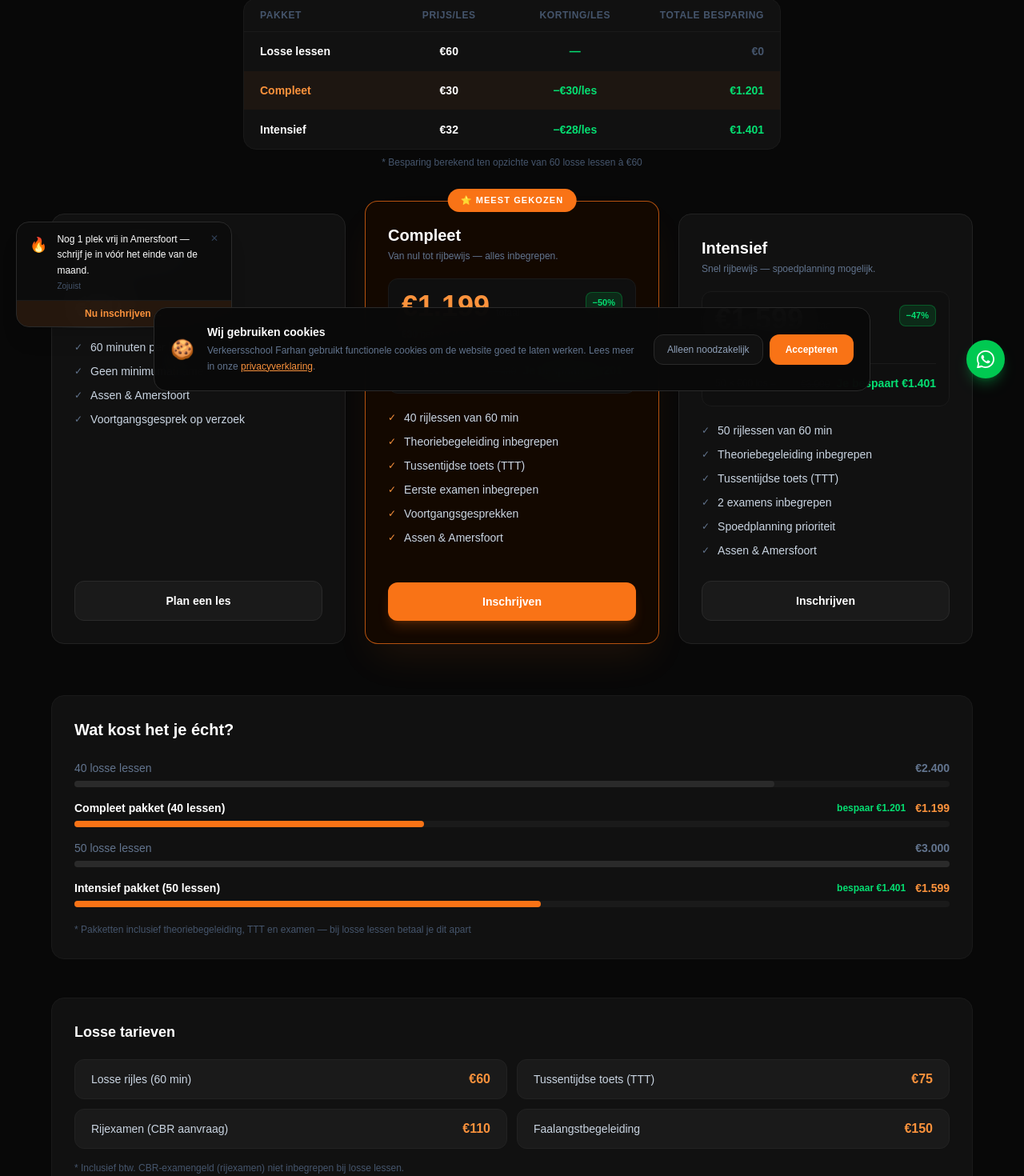
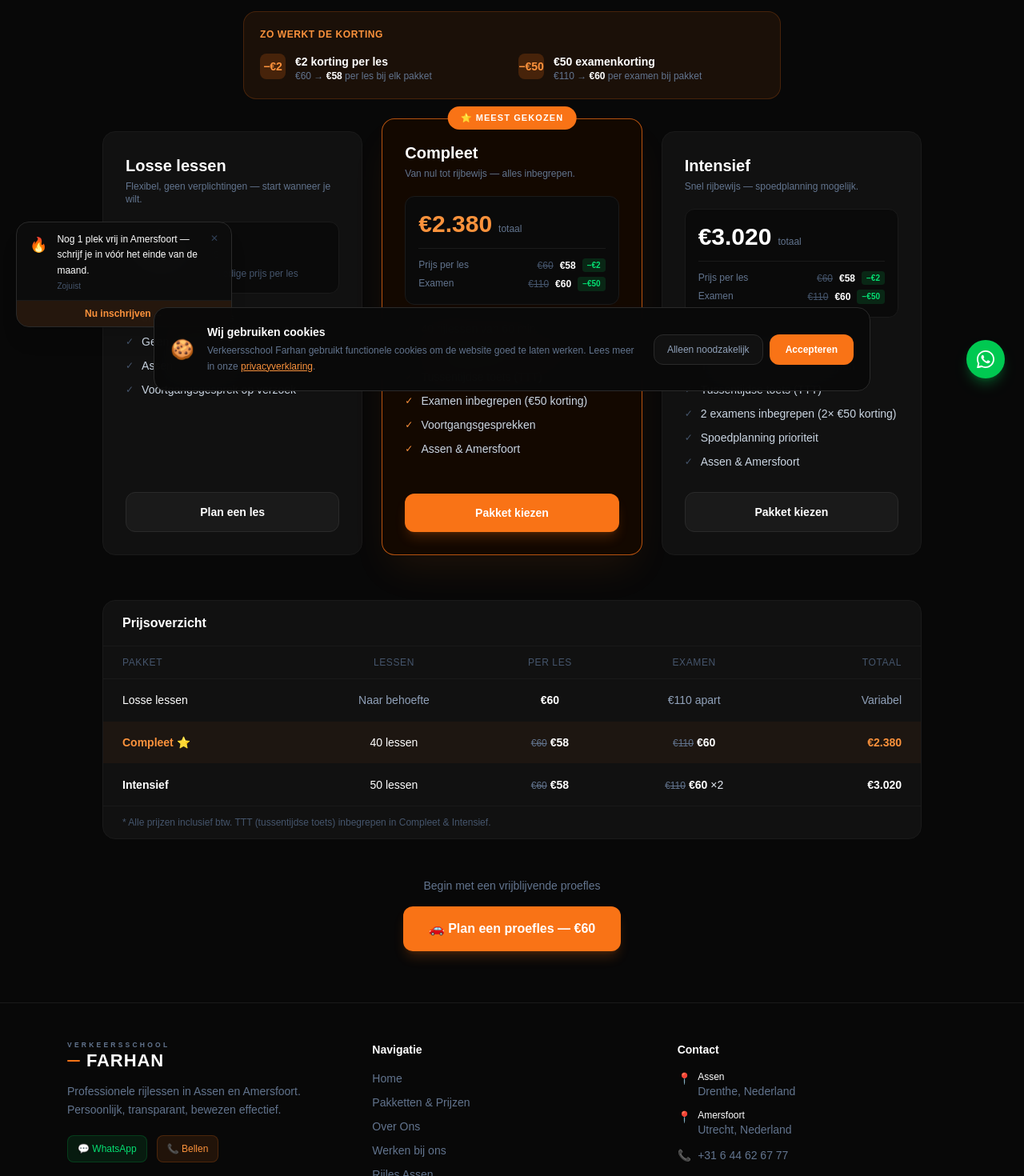
Before and after one commit to Aligh2209/verkeersschool-farhan, a Next.js app: page /pakketten in a window 1280 px wide. Shown: the part 295-1765 px from the top of the page at 80% size. Built offline with nearby package versions, Linux system fonts and the light colour scheme.

Commit message:
Pakketten: €58/les (−€2 korting) + €50 examenkorting, doorgestreepte prijzen

```diff
--- a/app/pakketten/page.tsx
+++ b/app/pakketten/page.tsx
@@ -3,20 +3,35 @@ import type { Metadata } from 'next'
 
 export const metadata: Metadata = {
   title: 'Pakketten & Prijzen | Verkeersschool Farhan',
-  description: 'Bekijk de rijlespakketten van Verkeersschool Farhan. Losse les €60 · Compleet €1.199 (bespaar €1.201) · Intensief €1.599 (bespaar €1.401).',
+  description: 'Rijlespakketten Verkeersschool Farhan. €60 per losse les. Met pakket: €58/les + €50 examenkorting. Assen & Amersfoort.',
 }
 
-const LOS_PRIJS = 60
+// ── Prijsstructuur ────────────────────────────────────────
+const LOS_PRIJS        = 60   // losse les
+const PAKKET_LES_PRIJS = 58   // €2 korting per les bij pakket
+const EXAMEN_NORMAAL   = 110  // normaal examenprijs
+const EXAMEN_KORTING   = 50   // €50 korting bij pakket
+const EXAMEN_PAKKET    = EXAMEN_NORMAAL - EXAMEN_KORTING  // €60
+
+// Compleet: 40 lessen + TTT + 1 examen
+const COMPLEET_LESSEN  = 40
+const COMPLEET_TOTAAL  = COMPLEET_LESSEN * PAKKET_LES_PRIJS + EXAMEN_PAKKET
+// 40 × €58 + €60 = €2.380
+
+// Intensief: 50 lessen + TTT + 2 examens
+const INTENSIEF_LESSEN = 50
+const INTENSIEF_TOTAAL = INTENSIEF_LESSEN * PAKKET_LES_PRIJS + EXAMEN_PAKKET * 2
+// 50 × €58 + €120 = €3.020
 
 const pakketten = [
   {
     naam: 'Losse lessen',
+    prijs: LOS_PRIJS,
+    perLesDisplay: `€${LOS_PRIJS}`,
     totaal: null,
-    aantalLessen: null,
-    perLes: 60,
-    besparing: 0,
-    besparingPct: 0,
-    sub: 'Flexibel — geen verplichtingen.',
+    korting: null,
+    examenKorting: false,
+    sub: 'Flexibel, geen verplichtingen — start wanneer je wilt.',
     badge: null,
     functies: [
       '60 minuten per les',
@@ -24,114 +39,96 @@ const pakketten = [
       'Assen & Amersfoort',
       'Voortgangsgesprek op verzoek',
     ],
-    cta: 'Plan een les',
     populair: false,
   },
   {
     naam: 'Compleet',
-    totaal: 1199,
-    aantalLessen: 40,
-    perLes: Math.round(1199 / 40),
-    besparing: 40 * 60 - 1199,
-    besparingPct: Math.round(((40 * 60 - 1199) / (40 * 60)) * 100),
+    prijs: PAKKET_LES_PRIJS,
+    perLesDisplay: `€${PAKKET_LES_PRIJS}`,
+    totaal: COMPLEET_TOTAAL,
+    korting: LOS_PRIJS - PAKKET_LES_PRIJS,
+    examenKorting: true,
     sub: 'Van nul tot rijbewijs — alles inbegrepen.',
     badge: 'Meest gekozen',
     functies: [
-      '40 rijlessen van 60 min',
+      `${COMPLEET_LESSEN} rijlessen van 60 min`,
       'Theoriebegeleiding inbegrepen',
       'Tussentijdse toets (TTT)',
-      'Eerste examen inbegrepen',
+      `Examen inbegrepen (€${EXAMEN_KORTING} korting)`,
       'Voortgangsgesprekken',
       'Assen & Amersfoort',
     ],
-    cta: 'Inschrijven',
     populair: true,
   },
   {
     naam: 'Intensief',
-    totaal: 1599,
-    aantalLessen: 50,
-    perLes: Math.round(1599 / 50),
-    besparing: 50 * 60 - 1599,
-    besparingPct: Math.round(((50 * 60 - 1599) / (50 * 60)) * 100),
+    prijs: PAKKET_LES_PRIJS,
+    perLesDisplay: `€${PAKKET_LES_PRIJS}`,
+    totaal: INTENSIEF_TOTAAL,
+    korting: LOS_PRIJS - PAKKET_LES_PRIJS,
+    examenKorting: true,
     sub: 'Snel rijbewijs — spoedplanning mogelijk.',
     badge: null,
     functies: [
-      '50 rijlessen van 60 min',
+      `${INTENSIEF_LESSEN} rijlessen van 60 min`,
       'Theoriebegeleiding inbegrepen',
       'Tussentijdse toets (TTT)',
-      '2 examens inbegrepen',
+      `2 examens inbegrepen (2× €${EXAMEN_KORTING} korting)`,
       'Spoedplanning prioriteit',
       'Assen & Amersfoort',
     ],
-    cta: 'Inschrijven',
     populair: false,
   },
-]
-
-const extras = [
-  { naam: 'Losse rijles (60 min)', prijs: '€60' },
-  { naam: 'Tussentijdse toets (TTT)', prijs: '€75' },
-  { naam: 'Rijexamen (CBR aanvraag)', prijs: '€110' },
-  { naam: 'Faalangstbegeleiding', prijs: '€150' },
 ]
 
 export default function PakkettenPage() {
   return (
     <div className="min-h-screen bg-[#080808] py-16 px-4">
-      <div className="max-w-6xl mx-auto">
+      <div className="max-w-5xl mx-auto">
 
         {/* Header */}
-        <div className="text-center mb-6">
+        <div className="text-center mb-10">
           <p className="text-coral-400 text-xs font-bold uppercase tracking-[0.25em] mb-3">Transparante prijzen</p>
           <h1 className="text-4xl md:text-5xl font-extrabold text-white mb-4">
             Pakketten &amp; Prijzen
           </h1>
           <p className="text-slate-400 max-w-lg mx-auto">
-            Hoe meer lessen je boekt, hoe goedkoper per les. Geen verstopte kosten — wat je ziet is wat je betaalt.
+            Hoe meer lessen je boekt, hoe meer je bespaart. Geen verstopte kosten.
           </p>
         </div>
 
-        {/* Korting tabel */}
-        <div className="max-w-2xl mx-auto mb-14">
-          <div className="bg-[#111] border border-[#1a1a1a] rounded-2xl overflow-hidden">
-            <div className="grid grid-cols-4 text-xs font-bold uppercase tracking-wider text-slate-600 border-b border-[#1a1a1a] px-5 py-3">
-              <span>Pakket</span>
-              <span className="text-center">Prijs/les</span>
-              <span className="text-center">Korting/les</span>
-              <span className="text-right">Totale besparing</span>
+        {/* Korting uitleg banner */}
+        <div className="max-w-2xl mx-auto mb-10 bg-coral-500/8 border border-coral-500/20 rounded-2xl p-5">
+          <p className="text-coral-400 text-xs font-bold uppercase tracking-wider mb-4">Zo werkt de korting</p>
+          <div className="grid grid-cols-1 sm:grid-cols-2 gap-4">
+            <div className="flex items-start gap-3">
+              <div className="w-8 h-8 bg-coral-500/20 rounded-lg flex items-center justify-center shrink-0">
+                <span className="text-coral-400 text-sm font-extrabold">−€2</span>
               </div>
-            {pakketten.map(p => (
-              <div key={p.naam} className={`grid grid-cols-4 items-center px-5 py-3.5 border-b border-[#111] last:border-0 ${p.populair ? 'bg-coral-500/5' : ''}`}>
-                <span className={`text-sm font-semibold ${p.populair ? 'text-coral-400' : 'text-white'}`}>
-                  {p.naam}
-                </span>
-                <span className="text-center text-sm font-bold text-white">
-                  €{p.perLes}
-                </span>
-                <span className="text-center text-sm font-bold text-green-400">
-                  {p.besparing > 0 ? `−€${LOS_PRIJS - p.perLes}/les` : '—'}
-                </span>
-                <span className="text-right text-sm font-extrabold">
-                  {p.besparing > 0
-                    ? <span className="text-green-400">€{p.besparing.toLocaleString('nl')}</span>
-                    : <span className="text-slate-600">€0</span>}
-                </span>
+              <div>
+                <p className="text-white font-bold text-sm">€2 korting per les</p>
+                <p className="text-slate-500 text-xs">€60 → <strong className="text-white">€58</strong> per les bij elk pakket</p>
               </div>
-            ))}
             </div>
-          <p className="text-slate-600 text-xs text-center mt-2">
-            * Besparing berekend ten opzichte van {LOS_PRIJS} losse lessen à €{LOS_PRIJS}
-          </p>
+            <div className="flex items-start gap-3">
+              <div className="w-8 h-8 bg-coral-500/20 rounded-lg flex items-center justify-center shrink-0">
+                <span className="text-coral-400 text-sm font-extrabold">−€50</span>
+              </div>
+              <div>
+                <p className="text-white font-bold text-sm">€50 examenkorting</p>
+                <p className="text-slate-500 text-xs">€110 → <strong className="text-white">€60</strong> per examen bij pakket</p>
+              </div>
+            </div>
+          </div>
         </div>
 
-        {/* Pakket kaarten */}
-        <div className="grid grid-cols-1 md:grid-cols-3 gap-6 mb-16">
-          {pakketten.map((p) => (
+        {/* Pakketkaarten */}
+        <div className="grid grid-cols-1 md:grid-cols-3 gap-6 mb-14">
+          {pakketten.map(p => (
             <div key={p.naam} className={`relative rounded-2xl flex flex-col border transition-all ${
               p.populair
                 ? 'bg-[#130800] border-coral-500/70 shadow-2xl shadow-coral-500/10 md:-mt-4'
-                : 'bg-[#111] border-[#222] hover:border-[#333]'
+                : 'bg-[#111] border-[#1a1a1a] hover:border-[#2a2a2a]'
             }`}>
 
               {p.badge && (
@@ -141,54 +138,59 @@ export default function PakkettenPage() {
               )}
 
               <div className="p-7 flex flex-col h-full">
-                {/* Naam + sub */}
                 <h2 className="text-xl font-extrabold text-white mb-1">{p.naam}</h2>
                 <p className="text-slate-500 text-xs mb-5">{p.sub}</p>
 
-                {/* Prijs blok */}
+                {/* Prijs display */}
+                <div className="bg-[#0a0a0a] border border-[#1a1a1a] rounded-xl p-4 mb-5">
                   {p.totaal ? (
-                  <div className="bg-[#0f0f0f] rounded-xl p-4 mb-5 border border-[#1a1a1a]">
-                    <div className="flex items-start justify-between mb-2">
+                    <>
+                      <div className="flex items-start justify-between mb-3">
                         <div>
-                        <span className={`text-4xl font-extrabold leading-none ${p.populair ? 'text-coral-400' : 'text-white'}`}>
+                          <span className={`text-3xl font-extrabold ${p.populair ? 'text-coral-400' : 'text-white'}`}>
                             €{p.totaal.toLocaleString('nl')}
                           </span>
                           <span className="text-slate-500 text-xs ml-2">totaal</span>
                         </div>
-                      {p.besparing > 0 && (
-                        <span className="bg-green-500/15 border border-green-500/30 text-green-400 text-[11px] font-bold px-2 py-1 rounded-lg whitespace-nowrap">
-                          −{p.besparingPct}%
-                        </span>
-                      )}
                       </div>
-                    <div className="flex items-center justify-between text-xs">
-                      <span className="text-slate-500">
-                        <span className="text-white font-bold">€{p.perLes}</span> per les
-                        <span className="text-slate-600 ml-1">(i.p.v. €{LOS_PRIJS})</span>
+                      {/* Per les vergelijking */}
+                      <div className="space-y-1.5 text-xs border-t border-[#1a1a1a] pt-3">
+                        <div className="flex justify-between">
+                          <span className="text-slate-500">Prijs per les</span>
+                          <div className="flex items-center gap-2">
+                            <span className="text-slate-600 line-through">€{LOS_PRIJS}</span>
+                            <span className="text-white font-bold">€{p.prijs}</span>
+                            <span className="bg-green-500/15 text-green-400 text-[10px] font-bold px-1.5 py-0.5 rounded">
+                              −€{p.korting}
                             </span>
                           </div>
-                    {p.besparing > 0 && (
-                      <div className="mt-3 pt-3 border-t border-[#1a1a1a] flex items-center justify-between">
-                        <span className="text-slate-500 text-xs">{p.aantalLessen} × €{LOS_PRIJS} los =</span>
-                        <div className="text-right">
-                          <span className="text-slate-500 text-xs line-through">€{(p.aantalLessen! * LOS_PRIJS).toLocaleString('nl')}</span>
-                          <span className="text-green-400 font-extrabold text-sm ml-2">Je bespaart €{p.besparing.toLocaleString('nl')}</span>
                         </div>
+                        <div className="flex justify-between">
+                          <span className="text-slate-500">Examen</span>
+                          <div className="flex items-center gap-2">
+                            <span className="text-slate-600 line-through">€{EXAMEN_NORMAAL}</span>
+                            <span className="text-white font-bold">€{EXAMEN_PAKKET}</span>
+                            <span className="bg-green-500/15 text-green-400 text-[10px] font-bold px-1.5 py-0.5 rounded">
+                              −€{EXAMEN_KORTING}
+                            </span>
+                          </div>
+                        </div>
+                      </div>
+                    </>
+                  ) : (
+                    <div>
+                      <span className="text-3xl font-extrabold text-white">€{p.prijs}</span>
+                      <span className="text-slate-500 text-sm ml-2">per les</span>
+                      <p className="text-slate-600 text-xs mt-1">Geen pakket — volledige prijs per les</p>
                     </div>
                   )}
                 </div>
-                ) : (
-                  <div className="mb-5">
-                    <span className="text-4xl font-extrabold text-white">€{p.perLes}</span>
-                    <span className="text-slate-500 text-sm ml-2">per les</span>
-                  </div>
-                )}
 
                 {/* Features */}
                 <ul className="space-y-2.5 mb-7 flex-1">
                   {p.functies.map(f => (
-                    <li key={f} className="flex items-center gap-2.5 text-sm text-slate-300">
-                      <span className={`text-xs shrink-0 ${p.populair ? 'text-coral-400' : 'text-slate-500'}`}>✓</span>
+                    <li key={f} className="flex items-start gap-2.5 text-sm text-slate-300">
+                      <span className={`text-xs shrink-0 mt-0.5 ${p.populair ? 'text-coral-400' : 'text-slate-600'}`}>✓</span>
                       {f}
                     </li>
                   ))}
@@ -196,80 +198,89 @@ export default function PakkettenPage() {
 
                 {/* CTA */}
                 <Link href="/boeken"
-                  className={`block text-center font-bold py-3.5 rounded-xl transition-all text-sm ${
+                  className={`block text-center font-bold py-3.5 rounded-xl transition-all text-sm hover:-translate-y-0.5 ${
                     p.populair
                       ? 'bg-coral-500 hover:bg-coral-600 text-white shadow-lg shadow-coral-500/20'
                       : 'bg-[#1a1a1a] hover:bg-[#222] border border-[#2a2a2a] text-white'
                   }`}>
-                  {p.cta}
+                  {p.totaal ? 'Pakket kiezen' : 'Plan een les'}
                 </Link>
               </div>
             </div>
           ))}
         </div>
 
-        {/* Besparingsgrafiek */}
-        <div className="bg-[#111] border border-[#1a1a1a] rounded-2xl p-7 mb-12">
-          <h2 className="text-white font-extrabold text-xl mb-6">Wat kost het je écht?</h2>
-          <div className="space-y-4">
-            {[
-              { label: '40 losse lessen', bedrag: 40 * LOS_PRIJS, highlight: false },
-              { label: 'Compleet pakket (40 lessen)', bedrag: 1199, highlight: true, besparing: 40 * LOS_PRIJS - 1199 },
-              { label: '50 losse lessen', bedrag: 50 * LOS_PRIJS, highlight: false },
-              { label: 'Intensief pakket (50 lessen)', bedrag: 1599, highlight: true, besparing: 50 * LOS_PRIJS - 1599 },
-            ].map(row => (
-              <div key={row.label}>
-                <div className="flex items-center justify-between mb-1.5">
-                  <span className={`text-sm ${row.highlight ? 'text-white font-semibold' : 'text-slate-500'}`}>
-                    {row.label}
-                  </span>
-                  <div className="flex items-center gap-3">
-                    {row.besparing && (
-                      <span className="text-green-400 text-xs font-bold">
-                        bespaar €{row.besparing.toLocaleString('nl')}
-                      </span>
-                    )}
-                    <span className={`text-sm font-bold ${row.highlight ? 'text-coral-400' : 'text-slate-500'}`}>
-                      €{row.bedrag.toLocaleString('nl')}
-                    </span>
+        {/* Snel overzicht */}
+        <div className="bg-[#111] border border-[#1a1a1a] rounded-2xl overflow-hidden mb-12">
+          <div className="px-6 py-4 border-b border-[#1a1a1a]">
+            <h2 className="text-white font-bold">Prijsoverzicht</h2>
           </div>
+          <div className="overflow-x-auto">
+            <table className="w-full text-sm">
+              <thead>
+                <tr className="border-b border-[#1a1a1a] text-slate-600 text-xs uppercase tracking-wider">
+                  <th className="text-left px-6 py-3 font-medium">Pakket</th>
+                  <th className="text-center px-4 py-3 font-medium">Lessen</th>
+                  <th className="text-center px-4 py-3 font-medium">Per les</th>
+                  <th className="text-center px-4 py-3 font-medium">Examen</th>
+                  <th className="text-right px-6 py-3 font-medium">Totaal</th>
+                </tr>
+              </thead>
+              <tbody className="divide-y divide-[#111]">
+                <tr className="hover:bg-[#0f0f0f] transition-colors">
+                  <td className="px-6 py-4 font-medium text-white">Losse lessen</td>
+                  <td className="px-4 py-4 text-center text-slate-400">Naar behoefte</td>
+                  <td className="px-4 py-4 text-center font-bold text-white">€60</td>
+                  <td className="px-4 py-4 text-center text-slate-400">€110 apart</td>
+                  <td className="px-6 py-4 text-right text-slate-400">Variabel</td>
+                </tr>
+                <tr className="bg-coral-500/5 hover:bg-coral-500/8 transition-colors">
+                  <td className="px-6 py-4 font-bold text-coral-400">Compleet ⭐</td>
+                  <td className="px-4 py-4 text-center text-white">{COMPLEET_LESSEN} lessen</td>
+                  <td className="px-4 py-4 text-center">
+                    <span className="text-slate-500 line-through text-xs mr-1">€60</span>
+                    <span className="font-extrabold text-white">€{PAKKET_LES_PRIJS}</span>
+                  </td>
+                  <td className="px-4 py-4 text-center">
+                    <span className="text-slate-500 line-through text-xs mr-1">€{EXAMEN_NORMAAL}</span>
+                    <span className="font-extrabold text-white">€{EXAMEN_PAKKET}</span>
+                  </td>
+                  <td className="px-6 py-4 text-right font-extrabold text-coral-400">
+                    €{COMPLEET_TOTAAL.toLocaleString('nl')}
+                  </td>
+                </tr>
+                <tr className="hover:bg-[#0f0f0f] transition-colors">
+                  <td className="px-6 py-4 font-bold text-white">Intensief</td>
+                  <td className="px-4 py-4 text-center text-white">{INTENSIEF_LESSEN} lessen</td>
+                  <td className="px-4 py-4 text-center">
+                    <span className="text-slate-500 line-through text-xs mr-1">€60</span>
+                    <span className="font-extrabold text-white">€{PAKKET_LES_PRIJS}</span>
+                  </td>
+                  <td className="px-4 py-4 text-center">
+                    <span className="text-slate-500 line-through text-xs mr-1">€{EXAMEN_NORMAAL}</span>
+                    <span className="font-extrabold text-white">€{EXAMEN_PAKKET}</span> ×2
+                  </td>
+                  <td className="px-6 py-4 text-right font-extrabold text-white">
+                    €{INTENSIEF_TOTAAL.toLocaleString('nl')}
+                  </td>
+                </tr>
+              </tbody>
+            </table>
           </div>
-                <div className="w-full bg-[#1a1a1a] rounded-full h-2">
-                  <div
-                    className={`h-2 rounded-full transition-all ${row.highlight ? 'bg-coral-500' : 'bg-[#2a2a2a]'}`}
-                    style={{ width: `${(row.bedrag / (50 * LOS_PRIJS)) * 100}%` }}
-                  />
+          <div className="px-6 py-3 border-t border-[#1a1a1a] text-slate-600 text-xs">
+            * Alle prijzen inclusief btw. TTT (tussentijdse toets) inbegrepen in Compleet & Intensief.
           </div>
-              </div>
-            ))}
-          </div>
-          <p className="text-slate-600 text-xs mt-5">
-            * Pakketten inclusief theoriebegeleiding, TTT en examen — bij losse lessen betaal je dit apart
-          </p>
-        </div>
-
-        {/* Losse tarieven */}
-        <div className="bg-[#111] border border-[#1a1a1a] rounded-2xl p-7 mb-10">
-          <h2 className="text-white font-bold text-lg mb-5">Losse tarieven</h2>
-          <div className="grid grid-cols-1 sm:grid-cols-2 gap-3">
-            {extras.map(e => (
-              <div key={e.naam} className="flex justify-between items-center bg-[#1a1a1a] rounded-xl px-5 py-3 border border-[#222]">
-                <span className="text-slate-300 text-sm">{e.naam}</span>
-                <span className="text-coral-400 font-bold">{e.prijs}</span>
-              </div>
-            ))}
-          </div>
-          <p className="text-slate-600 text-xs mt-4">* Inclusief btw. CBR-examengeld (rijexamen) niet inbegrepen bij losse lessen.</p>
         </div>
 
         {/* CTA */}
         <div className="text-center">
-          <p className="text-slate-500 mb-4 text-sm">Weet je niet welk pakket bij jou past?</p>
+          <p className="text-slate-500 text-sm mb-4">Begin met een vrijblijvende proefles</p>
           <Link href="/boeken"
-            className="bg-coral-500 hover:bg-coral-600 text-white font-bold px-8 py-4 rounded-xl transition-colors inline-block shadow-lg shadow-coral-500/20 hover:-translate-y-0.5">
-            🚗 Begin met een proefles — €60
+            className="bg-coral-500 hover:bg-coral-600 text-white font-bold px-8 py-4 rounded-xl transition-all shadow-lg shadow-coral-500/20 hover:-translate-y-0.5 inline-block">
+            🚗 Plan een proefles — €60
           </Link>
         </div>
+
       </div>
     </div>
   )
```
Lines whose indentation alone changed are shown as unchanged.
